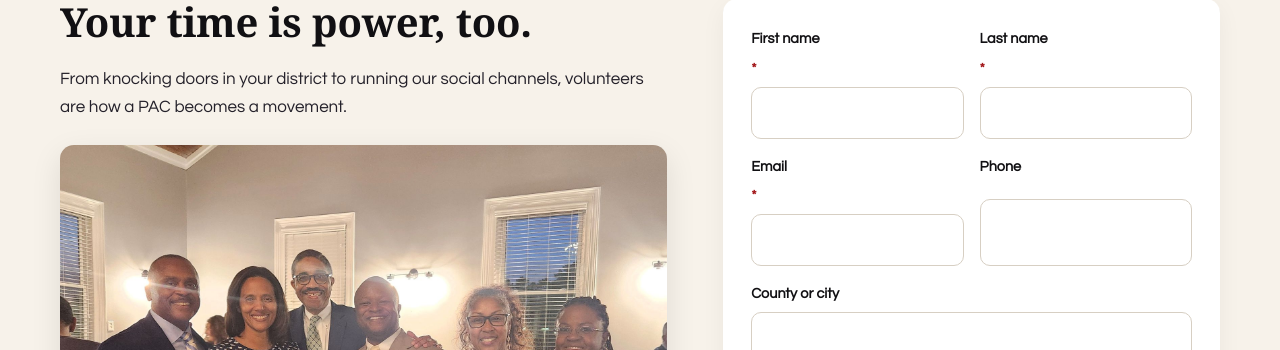
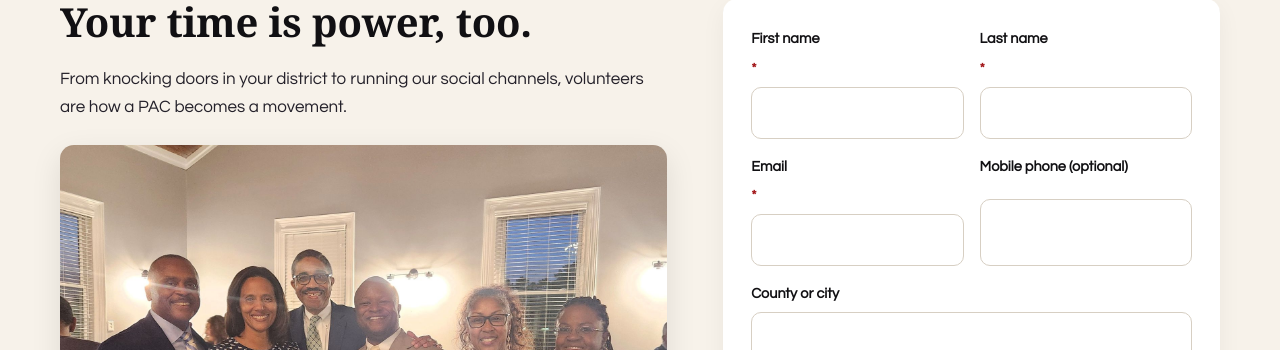
Before and after one commit to PEPACNC/pepac-site, a Jekyll site: the page built from volunteer.html, in a window 1280 px wide and 900 px high, scrolled down 487 px. Shown: the part 101-451 px from the top of the window. Built offline with Jekyll 4.4.1, drawn with Linux system fonts in a browser that asks for light colours; some web fonts are replaced.

Commit message:
Update volunteer form fields for clarity

```diff
--- a/volunteer.html
+++ b/volunteer.html
@@ -18,7 +18,7 @@
     <form class="form card" data-form action="{{ site.form_endpoint }}" method="POST">
       {% include form-fields.html subject="New volunteer sign-up" %}
       <div class="row"><label>First name <span class="req">*</span><input name="first_name" required autocomplete="given-name"></label><label>Last name <span class="req">*</span><input name="last_name" required autocomplete="family-name"></label></div>
-      <div class="row"><label>Email <span class="req">*</span><input type="email" name="email" required autocomplete="email"></label><label>Phone<input type="tel" name="phone" autocomplete="tel"></label></div>
+      <div class="row"><label>Email <span class="req">*</span><input type="email" name="email" required autocomplete="email"></label><label>Mobile phone (optional)<input type="tel" name="phone" autocomplete="tel"></label></div>
       <label>County or city<input name="location" autocomplete="address-level2"></label>
       <fieldset><legend>What are you interested in?</legend>
         <div class="checks">
```
